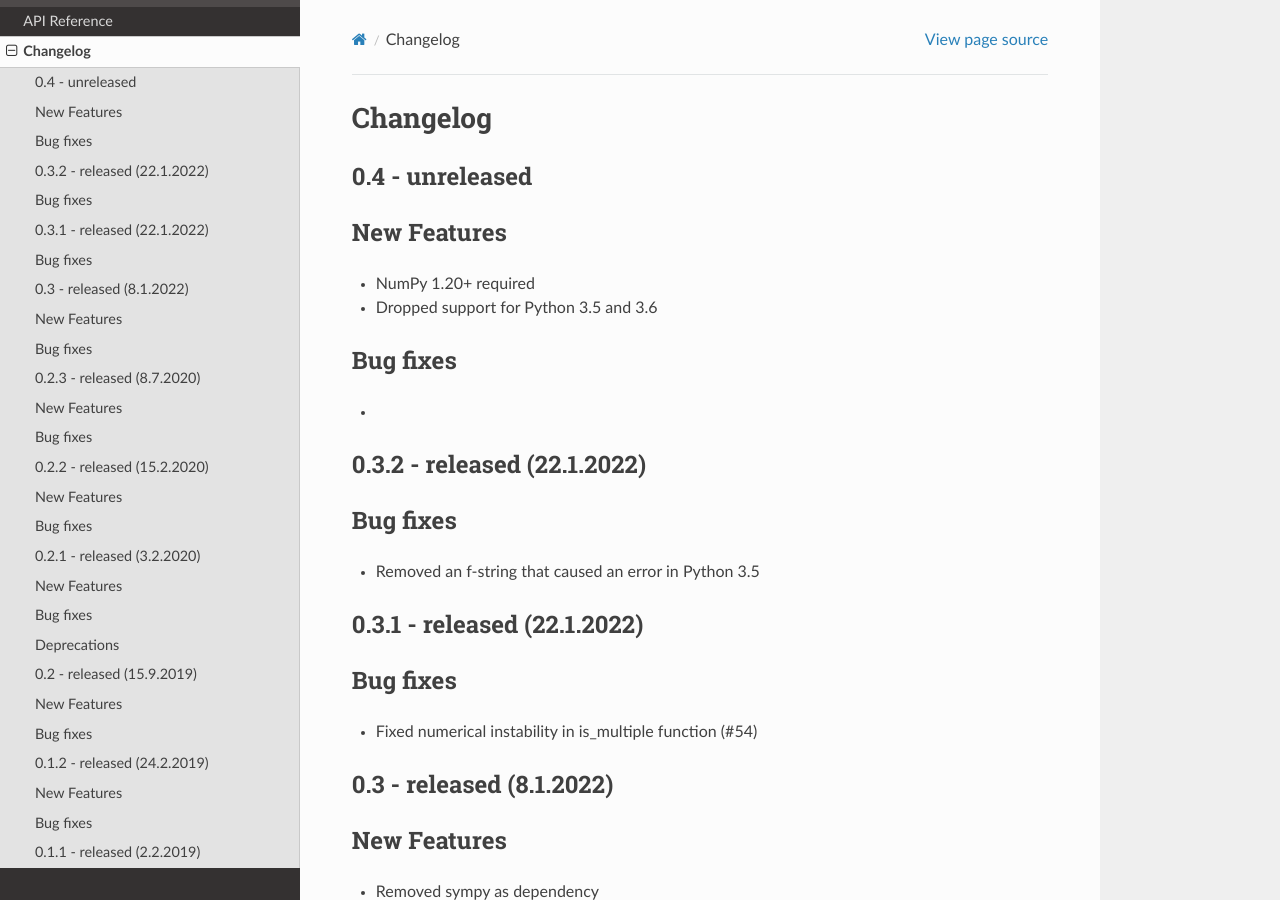
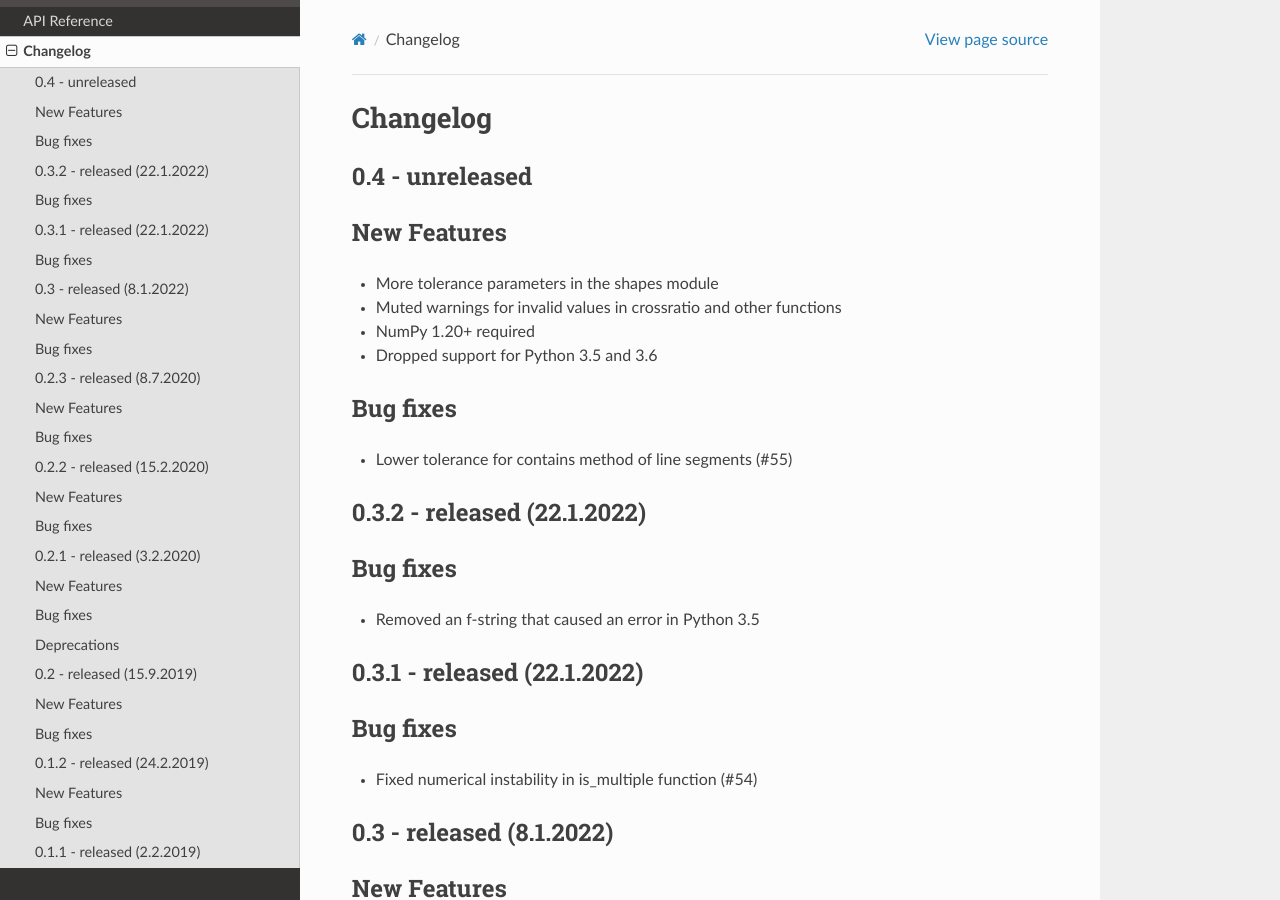
Before and after one commit to jan-mue/geometer, a Sphinx documentation site: the page built from docs/changelog.rst, in a window 1280 px wide and 900 px high. Built offline with Sphinx 7.4.7 and the Read the Docs theme 2.0.0, drawn with Linux system fonts in a browser that asks for light colours.

Commit message:
update changelog

```diff
--- a/docs/changelog.rst
+++ b/docs/changelog.rst
@@ -7,13 +7,16 @@ Changelog
 
 New Features
 ------------
+
+- More tolerance parameters in the shapes module
+- Muted warnings for invalid values in crossratio and other functions
 - NumPy 1.20+ required
 - Dropped support for Python 3.5 and 3.6
 
 Bug fixes
 ---------
 
--
+- Lower tolerance for contains method of line segments (#55)
 
 0.3.2 - released (22.1.2022)
 ----------------------------
```
